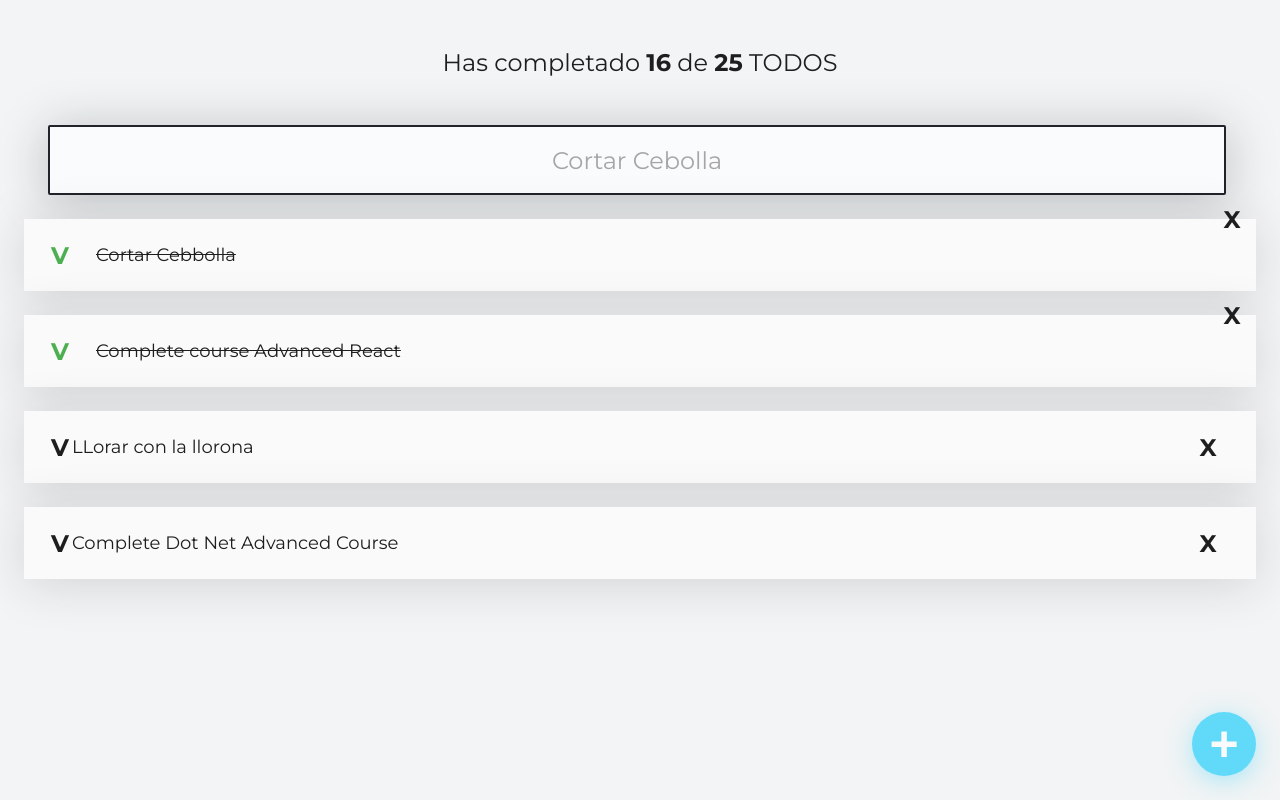
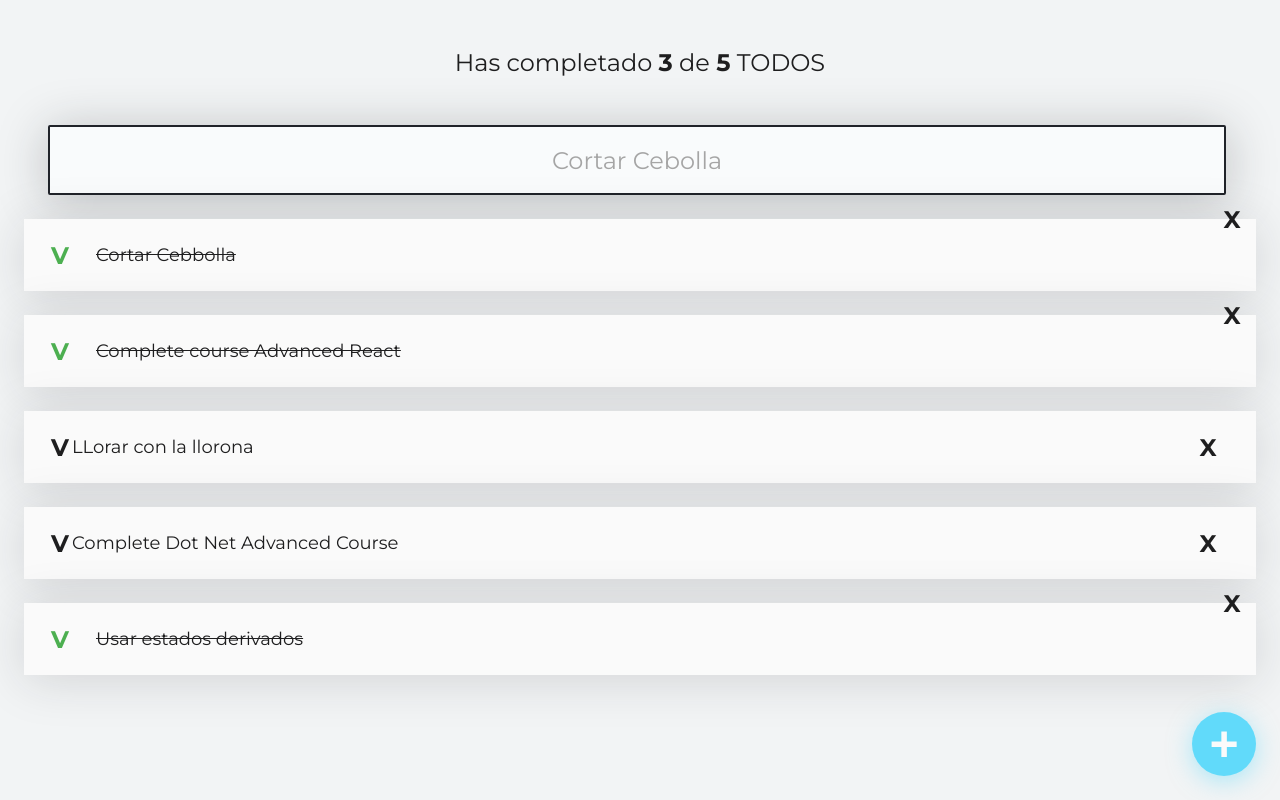
Before and after one commit to dvdgatik/pzdvd-ReactToDoMachine, a React (Create React App) app: page / in a window 1280 px wide. Built offline with nearby package versions, Linux system fonts and the light colour scheme.

Commit message:
Counting TODOS (elements and coincidences), derived state

```diff
--- a/src/App.js
+++ b/src/App.js
@@ -2,7 +2,7 @@
 //import './App.css';
 // import through an object allows to don't type wrong the name of component
 // exports nombrados
-import React from 'react';
+import React, {useState} from 'react';
 import { TodoCounter }  from './TodoCounter';
 import { TodoSearch } from './TodoSearch';
 import { TodoList } from './TodoList';
@@ -26,12 +26,25 @@
     { id: crypto.randomUUID(), text: 'Complete course Advanced React', completed: true},
     { id: crypto.randomUUID(), text: 'LLorar con la llorona', completed: false},
     { id: crypto.randomUUID(), text: 'Complete Dot Net Advanced Course', completed: false},
+    { id: crypto.randomUUID(), text: 'Usar estados derivados', completed: true},
   ]
+
+  //Estados derivados, variables, propiedades, calculos que hacemos a partir de un estado
+
+  const [searchValue, setSearchValue] =  useState('');
+  const [todos, setTodos]= useState(defaultTodos)
+  console.log(searchValue)
+
+  // find primera coincidencia
+  // todas las coincidencias
+  // doble negacion falso o verdadero si no es null o undefined
+  const completedTodos = todos.filter(todo => !!todo.completed).length;
+  const totalTodos = todos.length;
 
   return (
     <> {/*React.Fragment*/}
-      <TodoCounter completed={16} total={25}/>
-      <TodoSearch/>
+      <TodoCounter completed={completedTodos} total={totalTodos}/>
+      <TodoSearch searchValue={searchValue} setSearchValue={setSearchValue}/>
       <TodoList>
         {defaultTodos.map(todo => (
           <TodoItem
--- a/src/TodoSearch.js
+++ b/src/TodoSearch.js
@@ -36,10 +36,8 @@
 Actualiza solo los cambios necesarios en el DOM real, mejorando el rendimiento.
 
 */
-function TodoSearch() {
-    const [searchValue, setSearchValue] =  useState('');
+function TodoSearch({searchValue, setSearchValue}) {
 
-    console.log(searchValue)
 
     return (
         <input
```
Also changed, not shown: 1 other file (tests, documents, lock files or other folders).
